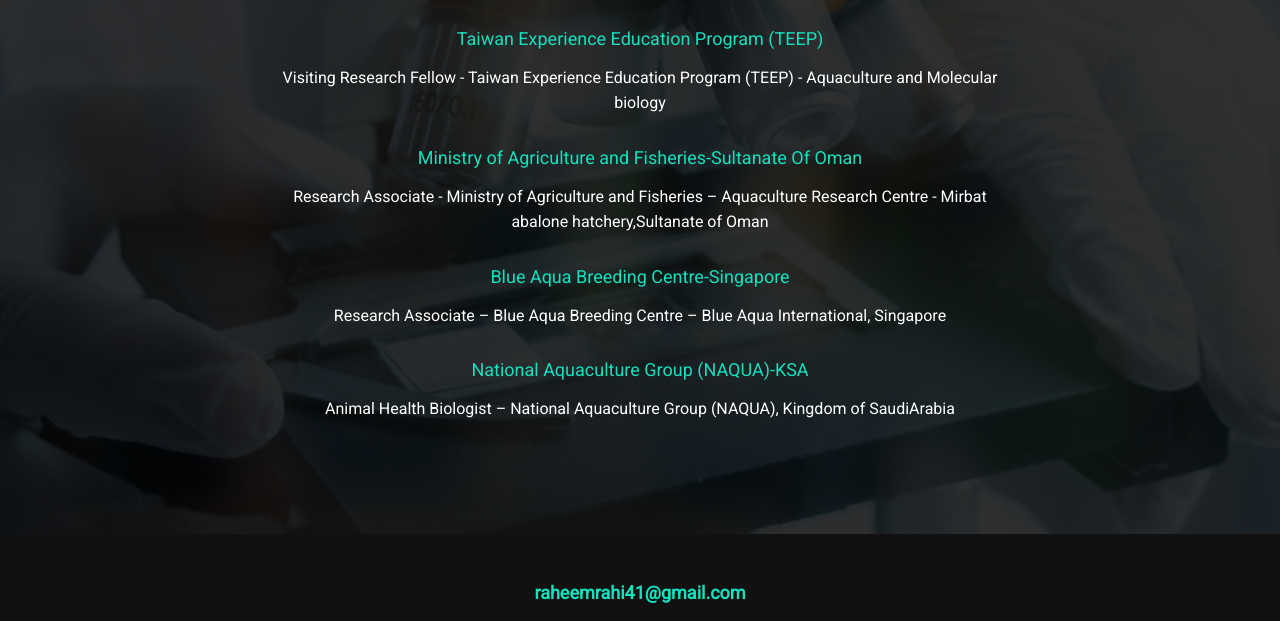
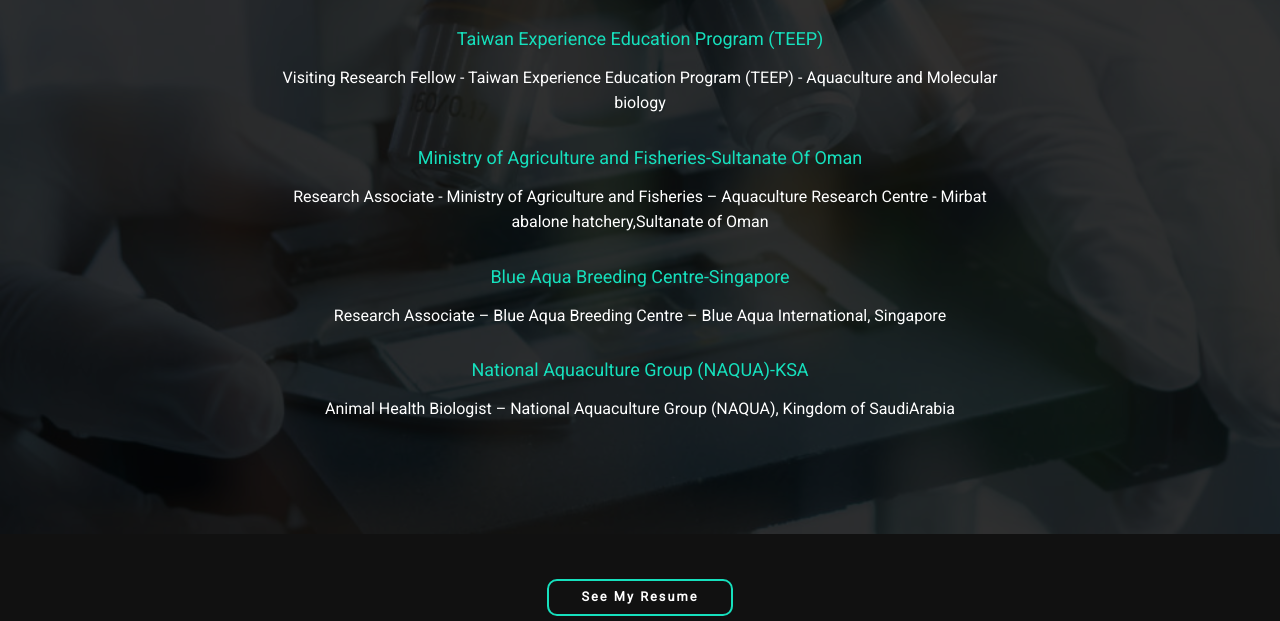
Before and after one commit to E-fais/raheem-pk-portfolio, a plain HTML site: page index.html in a window 1280 px wide. Shown: the part 3708-4329 px from the top of the page. Drawn offline with Linux system fonts and the light colour scheme; files whose address does not match are found by name.

Commit message:
update footer

```diff
--- a/index.html
+++ b/index.html
@@ -219,6 +219,9 @@
 
 
     <footer class="footer">
+      <a class="btn" href="./Assets/pdf/RAHEEM Padikkala Kandiyil Resume pdf.pdf" target="_blank">
+        See My Resume
+      </a><br>
         <a href="mailto:raheemrahi41@gmail.com" class="footer-link">raheemrahi41@gmail.com</a>
         <ul class="social-list">
             <li class="social-list__items">
--- a/styles/main.css
+++ b/styles/main.css
@@ -35,14 +35,17 @@ strong{
 .btn{
     display: inline-block;
     padding: 0.5em 2.5em;
-    background: var(--clr-accent);
-    color: var(--clr-dark);
+    background:none;
+    color: var(--clr-light);
+    border: 2px solid var(--clr-accent);
     text-decoration: none;
     cursor: pointer;
     font-size:0.8rem;
     letter-spacing: 2px;
     font-weight: var(--fw-bold);
     transition:200ms ease-in-out;
+    margin-bottom: 0.4em;
+    border-radius: 10px;
 }
 .btn:hover{
    transform:scale(1.1)
@@ -364,6 +367,13 @@ margin-bottom: 4em;
     padding: 2.5em 0;
     font-size: var(--fs-h3);
 }
+@media(max-width:600px){
+    .footer-link{
+font-size:0.7em;
+
+
+    }
+})
 .footer a{
     color:inherit;
     text-decoration:none;
```
